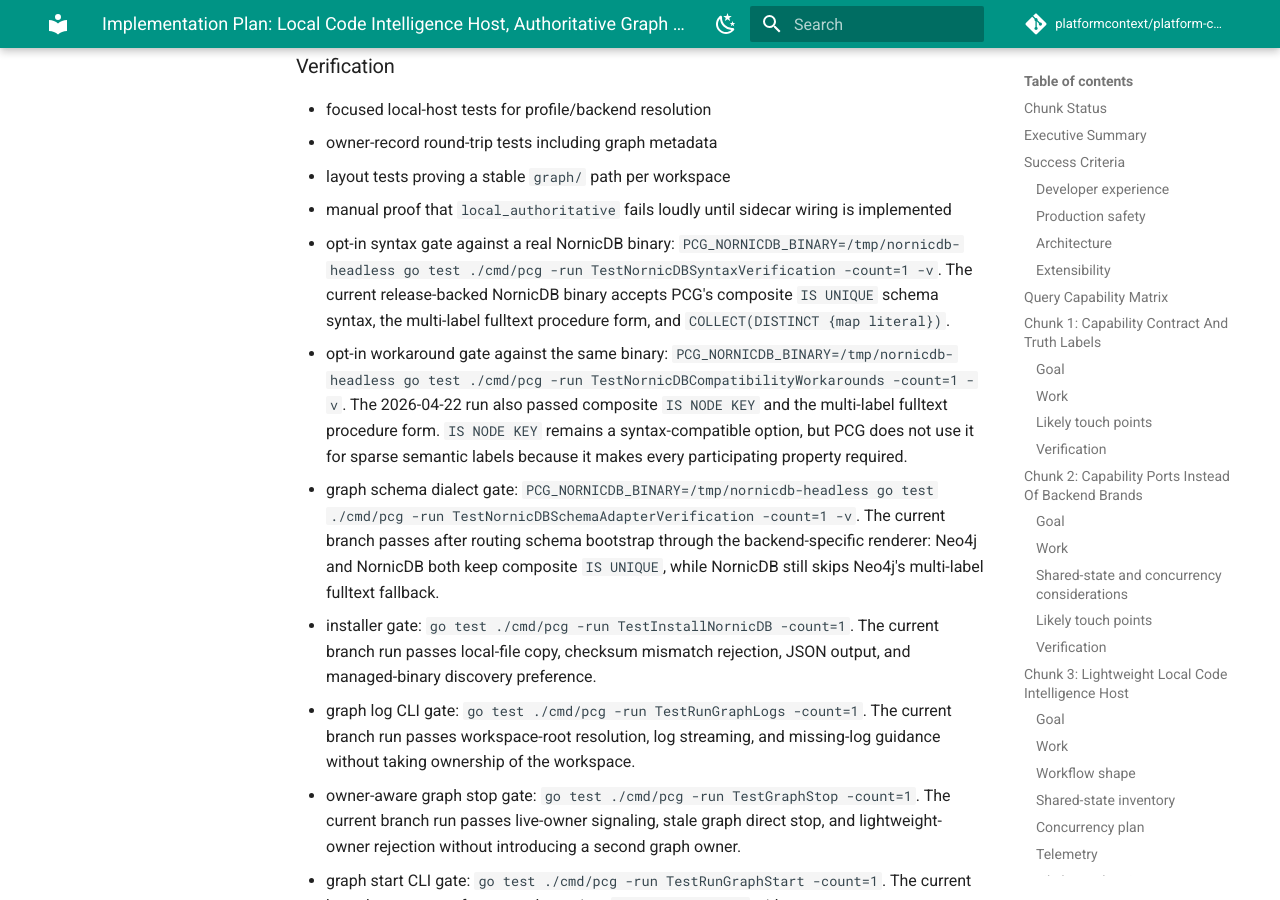
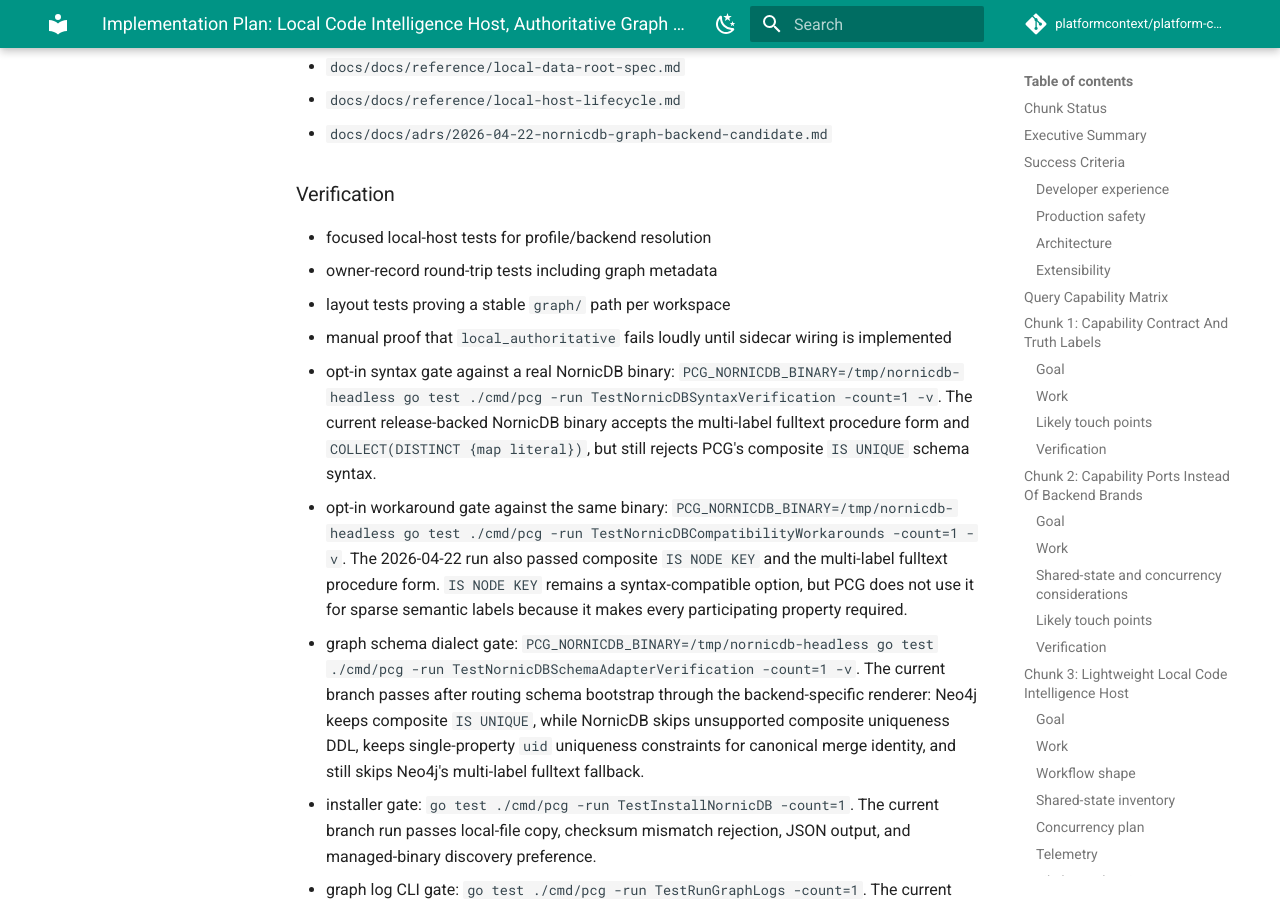
Before and after one commit to platformcontext/platform-context-graph, an MkDocs documentation site: the page built from docs/docs/adrs/2026-04-20-embedded-local-backends-implementation-plan.md, in a window 1280 px wide and 900 px high, scrolled down 23671 px. Built offline with MkDocs 1.6.1 and Material for MkDocs 9.7.7, drawn with Linux system fonts in a browser that asks for light colours; comment, search, counter and statistics services are not loaded; some of the changed text lies outside the part shown.

Commit message:
fix nornic schema skip unsupported composites

```diff
--- a/docs/docs/adrs/2026-04-20-embedded-local-backends-implementation-plan.md
+++ b/docs/docs/adrs/2026-04-20-embedded-local-backends-implementation-plan.md
@@ -49,7 +49,8 @@ Latest 2026-04-24 NornicDB dogfood evidence:
 - after re-reading NornicDB's performance and Neo4j migration docs, the branch identified a more fundamental local-only gap: `pcg graph start` applied Postgres schema but did not apply the NornicDB graph schema before starting reducer/ingester, which meant schema-backed `MERGE` hot paths could fall back to label scans even though PCG's checked-in schema defines the right `uid` constraints
 - current branch now applies the backend-routed graph schema immediately after NornicDB sidecar readiness and before owner-record publication or child startup, preserving the same NornicDB schema dialect used by `bootstrap-data-plane`
 - the branch now emits rolling and final `nornicdb entity label summary` logs with `phase`, per-label rows, statements, executions, grouped chunks, total duration, max execution duration, and row-width totals so the next tuning slice can optimize cumulative node-upsert and containment-edge cost instead of reacting to isolated chunk logs
-- the first remote self-repo rerun after the entity/containment split failed fast on `Annotation` because the old NornicDB schema dialect translated composite `IS UNIQUE` to `IS NODE KEY`, which incorrectly required sparse semantic labels to carry `name`; current branch now preserves composite `IS UNIQUE` for NornicDB and keeps `uid` uniqueness as the canonical merge identity
+- the first remote self-repo rerun after the entity/containment split failed fast on `Annotation` because the old NornicDB schema dialect translated composite `IS UNIQUE` to `IS NODE KEY`, which incorrectly required sparse semantic labels to carry `name`; the follow-up run also proved the current NornicDB binary still rejects PCG composite `IS UNIQUE`, so current branch now skips unsupported composite uniqueness DDL for NornicDB and keeps `uid` uniqueness as the canonical merge identity
+- the same remote run proved the split changed the real bottleneck: `phase=entities` completed in `25.523448885s` total, including `Function` at `3.10382615s` and `Variable` at `20.695746985s`; the remaining slow lane is now `phase=entity_containment`, where `Function` containment alone took `248.58715967s`, so the next tuning slice must target containment-edge shape rather than node upsert row width
 
 Current tuning plan:
 - keep the safer `Function=15,Struct=50,Variable=10` row-cap baseline in code while we gather better evidence
@@ -362,9 +363,9 @@ it into lightweight mode.
   implemented
 - opt-in syntax gate against a real NornicDB binary:
   `PCG_NORNICDB_BINARY=/tmp/nornicdb-headless go test ./cmd/pcg -run TestNornicDBSyntaxVerification -count=1 -v`.
-  The current release-backed NornicDB binary accepts PCG's composite
-  `IS UNIQUE` schema syntax, the multi-label fulltext procedure form, and
-  `COLLECT(DISTINCT {map literal})`.
+  The current release-backed NornicDB binary accepts the multi-label fulltext
+  procedure form and `COLLECT(DISTINCT {map literal})`, but still rejects PCG's
+  composite `IS UNIQUE` schema syntax.
 - opt-in workaround gate against the same binary:
   `PCG_NORNICDB_BINARY=/tmp/nornicdb-headless go test ./cmd/pcg -run TestNornicDBCompatibilityWorkarounds -count=1 -v`.
   The 2026-04-22 run also passed composite `IS NODE KEY` and the multi-label
@@ -374,9 +375,10 @@ it into lightweight mode.
 - graph schema dialect gate:
   `PCG_NORNICDB_BINARY=/tmp/nornicdb-headless go test ./cmd/pcg -run TestNornicDBSchemaAdapterVerification -count=1 -v`.
   The current branch passes after routing schema bootstrap through the
-  backend-specific renderer: Neo4j and NornicDB both keep composite
-  `IS UNIQUE`, while NornicDB still skips Neo4j's multi-label fulltext
-  fallback.
+  backend-specific renderer: Neo4j keeps composite `IS UNIQUE`, while
+  NornicDB skips unsupported composite uniqueness DDL, keeps single-property
+  `uid` uniqueness constraints for canonical merge identity, and still skips
+  Neo4j's multi-label fulltext fallback.
 - installer gate:
   `go test ./cmd/pcg -run TestInstallNornicDB -count=1`.
   The current branch run passes local-file copy, checksum mismatch rejection,
```
Also changed, not shown: docs/docs/adrs/2026-04-22-nornicdb-graph-backend-candidate.md (+12 -4 lines), docs/docs/reference/graph-backend-operations.md (+7 -5 lines), 3 other files.
